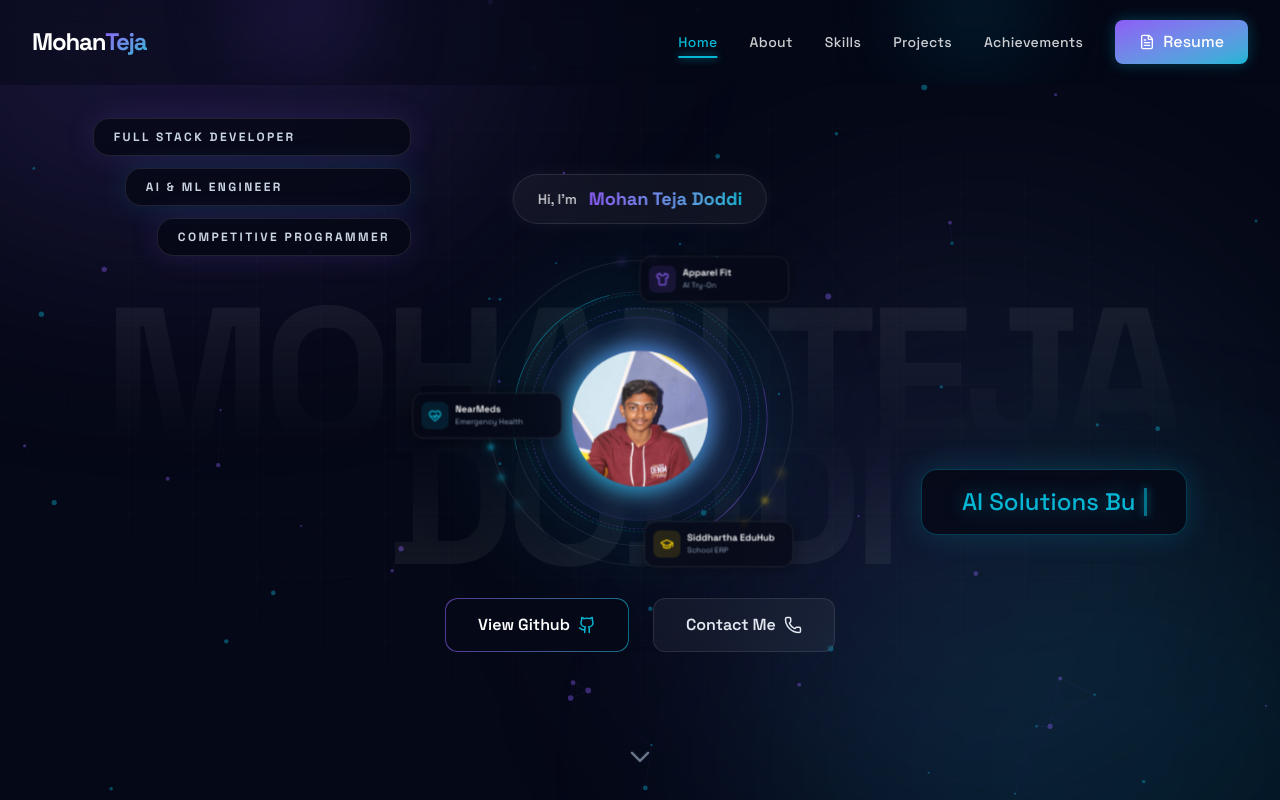
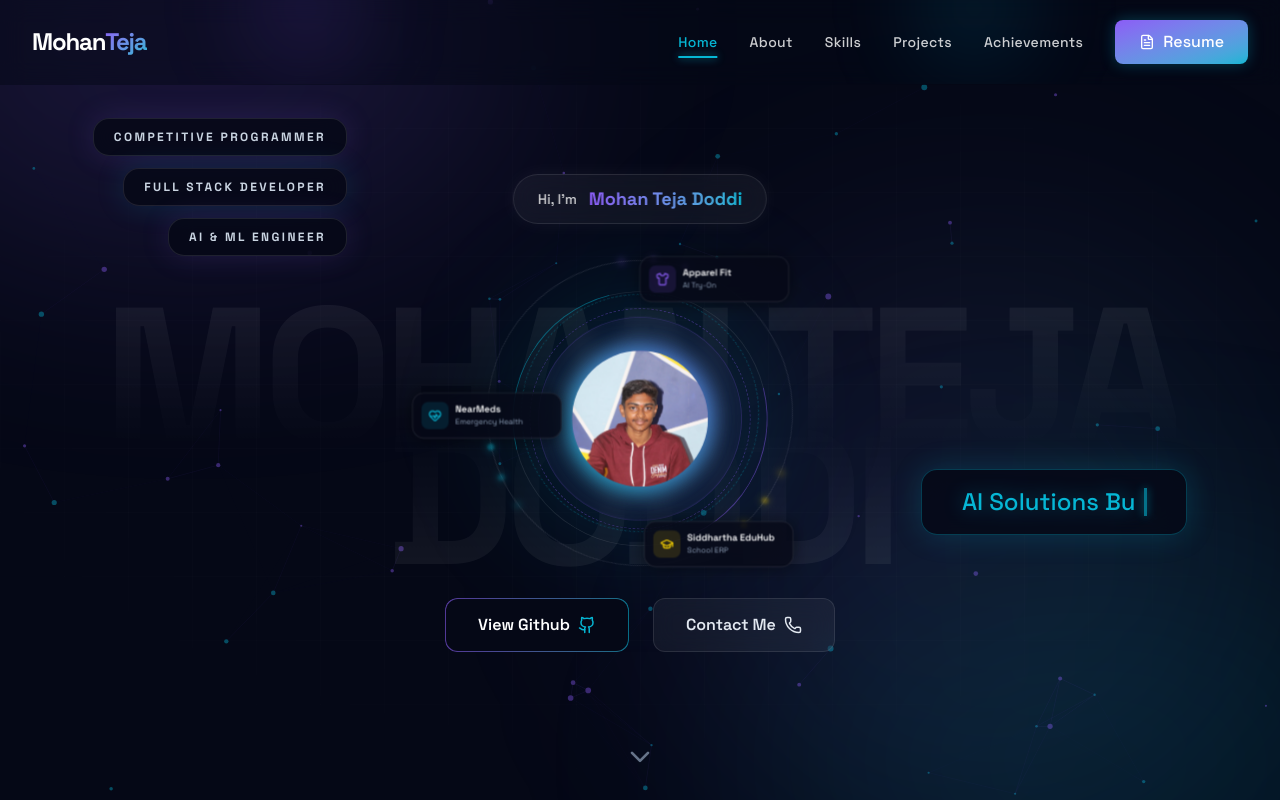
Before and after one commit to mohanteja781112/mohanteja-portfolio, a React (Vite) app in the folder frontend/: page / in a window 1280 px wide. Shown: the top 800 px of the page. Built offline with nearby package versions, Linux system fonts and the light colour scheme.

Commit message:
Align hero tags flush right for clean cascading staircase layout

```diff
--- a/frontend/src/components/Hero.jsx
+++ b/frontend/src/components/Hero.jsx
@@ -122,16 +122,16 @@ const Hero = () => {
               initial={{ x: -20, opacity: 0 }}
               animate={{ x: 0, opacity: 1 }}
               transition={{ delay: 1 }}
-              className="absolute top-[-5%] sm:top-[5%] md:top-[0%] lg:top-[-5%] xl:top-[5%] 2xl:top-[15%] left-0 sm:left-[-10px] xl:left-[5%] -translate-y-1/2 flex flex-col gap-1.5 sm:gap-2 lg:gap-3 z-30"
+              className="absolute top-[-15%] sm:top-[5%] md:top-[0%] lg:top-[-5%] xl:top-[5%] 2xl:top-[15%] left-0 sm:left-[-10px] xl:left-[5%] -translate-y-1/2 flex flex-col items-end gap-1.5 sm:gap-2 lg:gap-3 z-30"
             >
               <div className="backdrop-blur-md bg-[#050816]/80 border border-white/10 px-2 sm:px-4 lg:px-5 py-1 sm:py-2 lg:py-2.5 rounded-lg sm:rounded-xl lg:rounded-2xl shadow-[0_0_30px_rgba(139,92,246,0.15)] text-[6.5px] sm:text-[8.5px] lg:text-[10px] xl:text-xs font-bold tracking-[0.1em] sm:tracking-[0.15em] lg:tracking-[0.2em] text-slate-300 uppercase transition-transform hover:scale-105 pointer-events-auto">
+                Competitive Programmer
+              </div>
+              <div className="backdrop-blur-md bg-[#050816]/80 border border-white/10 px-2 sm:px-4 lg:px-5 py-1 sm:py-2 lg:py-2.5 rounded-lg sm:rounded-xl lg:rounded-2xl shadow-[0_0_30px_rgba(6,182,212,0.15)] text-[6.5px] sm:text-[8.5px] lg:text-[10px] xl:text-xs font-bold tracking-[0.1em] sm:tracking-[0.15em] lg:tracking-[0.2em] text-slate-300 uppercase transition-transform hover:scale-105 pointer-events-auto">
                 Full Stack Developer
               </div>
-              <div className="backdrop-blur-md bg-[#050816]/80 border border-white/10 px-2 sm:px-4 lg:px-5 py-1 sm:py-2 lg:py-2.5 rounded-lg sm:rounded-xl lg:rounded-2xl shadow-[0_0_30px_rgba(6,182,212,0.15)] text-[6.5px] sm:text-[8.5px] lg:text-[10px] xl:text-xs font-bold tracking-[0.1em] sm:tracking-[0.15em] lg:tracking-[0.2em] text-slate-300 uppercase ml-2 sm:ml-6 lg:ml-8 transition-transform hover:scale-105 pointer-events-auto">
+              <div className="backdrop-blur-md bg-[#050816]/80 border border-white/10 px-2 sm:px-4 lg:px-5 py-1 sm:py-2 lg:py-2.5 rounded-lg sm:rounded-xl lg:rounded-2xl shadow-[0_0_30px_rgba(139,92,246,0.15)] text-[6.5px] sm:text-[8.5px] lg:text-[10px] xl:text-xs font-bold tracking-[0.1em] sm:tracking-[0.15em] lg:tracking-[0.2em] text-slate-300 uppercase transition-transform hover:scale-105 pointer-events-auto">
                 AI & ML Engineer
-              </div>
-              <div className="backdrop-blur-md bg-[#050816]/80 border border-white/10 px-2 sm:px-4 lg:px-5 py-1 sm:py-2 lg:py-2.5 rounded-lg sm:rounded-xl lg:rounded-2xl shadow-[0_0_30px_rgba(139,92,246,0.15)] text-[6.5px] sm:text-[8.5px] lg:text-[10px] xl:text-xs font-bold tracking-[0.1em] sm:tracking-[0.15em] lg:tracking-[0.2em] text-slate-300 uppercase ml-4 sm:ml-12 lg:ml-16 transition-transform hover:scale-105 pointer-events-auto">
-                Competitive Programmer
               </div>
             </motion.div>
 
```
